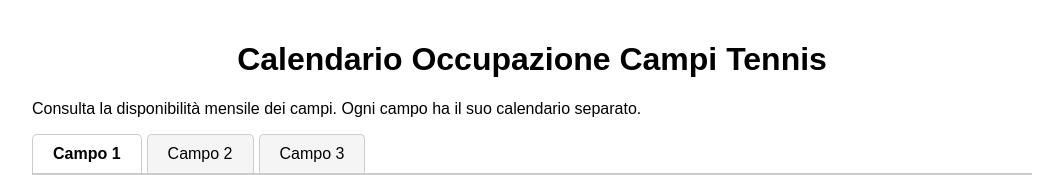
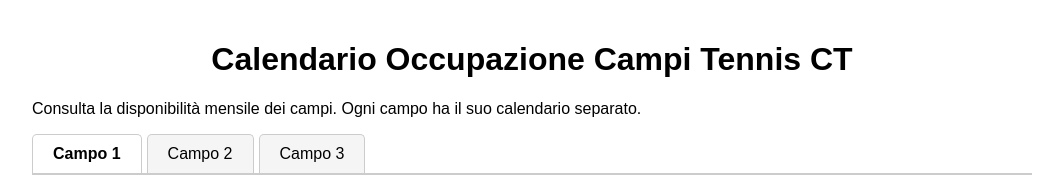
Before and after one commit to vincenzo-bagnardi/tennis, a plain HTML site: page index.html in a window 1280 px wide. Shown: the top 175 px of the page, without its empty margins (108-1171 px from the left). Drawn offline with Linux system fonts and the light colour scheme.

Commit message:
Update index.html

```diff
--- a/index.html
+++ b/index.html
@@ -2,7 +2,7 @@
 <html lang="it">
 <head>
   <meta charset="UTF-8">
-  <title>Calendario Campi Tennis Canottieri Ticino</title>
+  <title>Calendario Campi Tennis</title>
   <style>
     body {
       font-family: Arial, sans-serif;
@@ -53,7 +53,7 @@
 </head>
 <body>
 
-  <h1>Calendario Occupazione Campi Tennis</h1>
+  <h1>Calendario Occupazione Campi Tennis CT</h1>
   <p>Consulta la disponibilità mensile dei campi. Ogni campo ha il suo calendario separato.</p>
 
   <div class="tabs">
```
